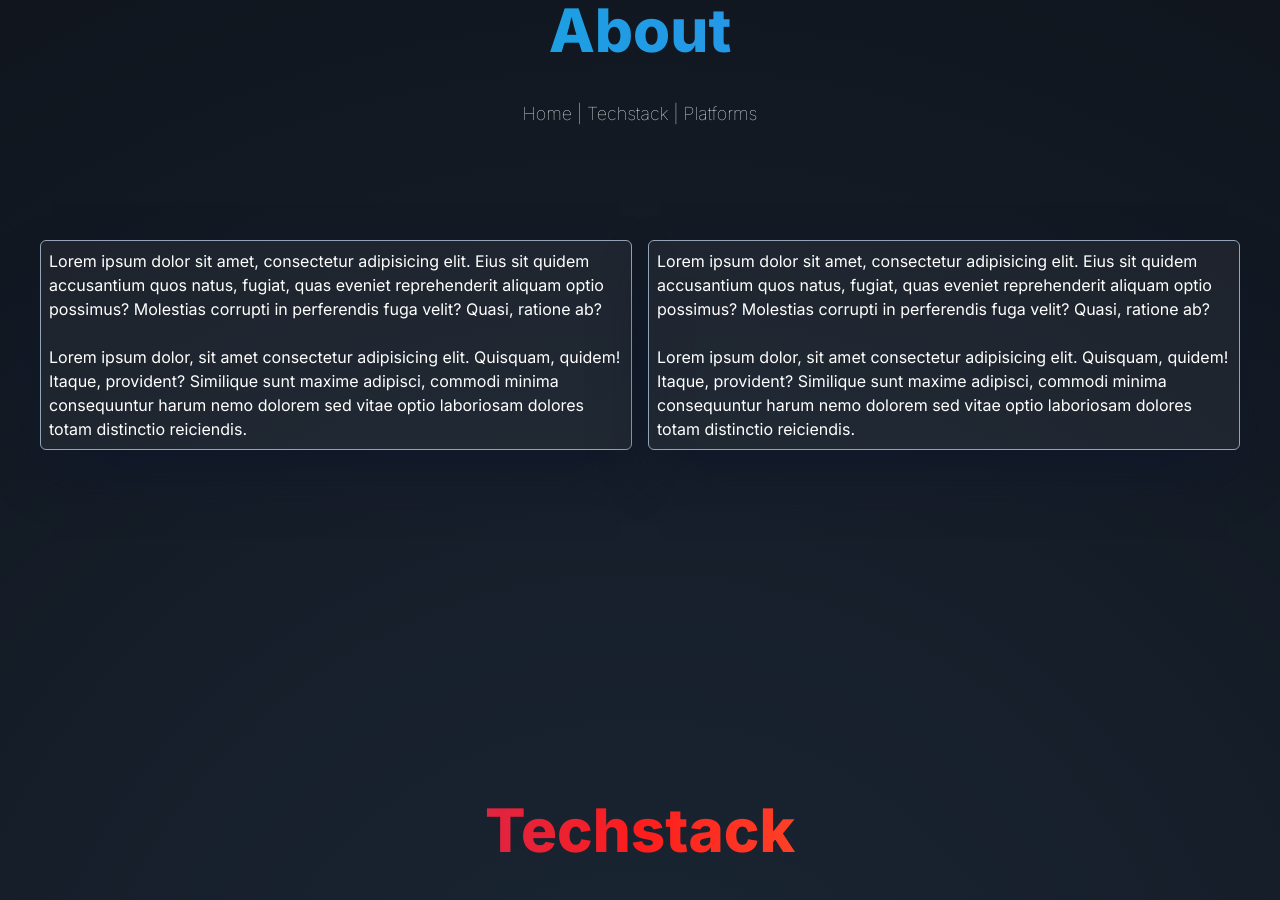
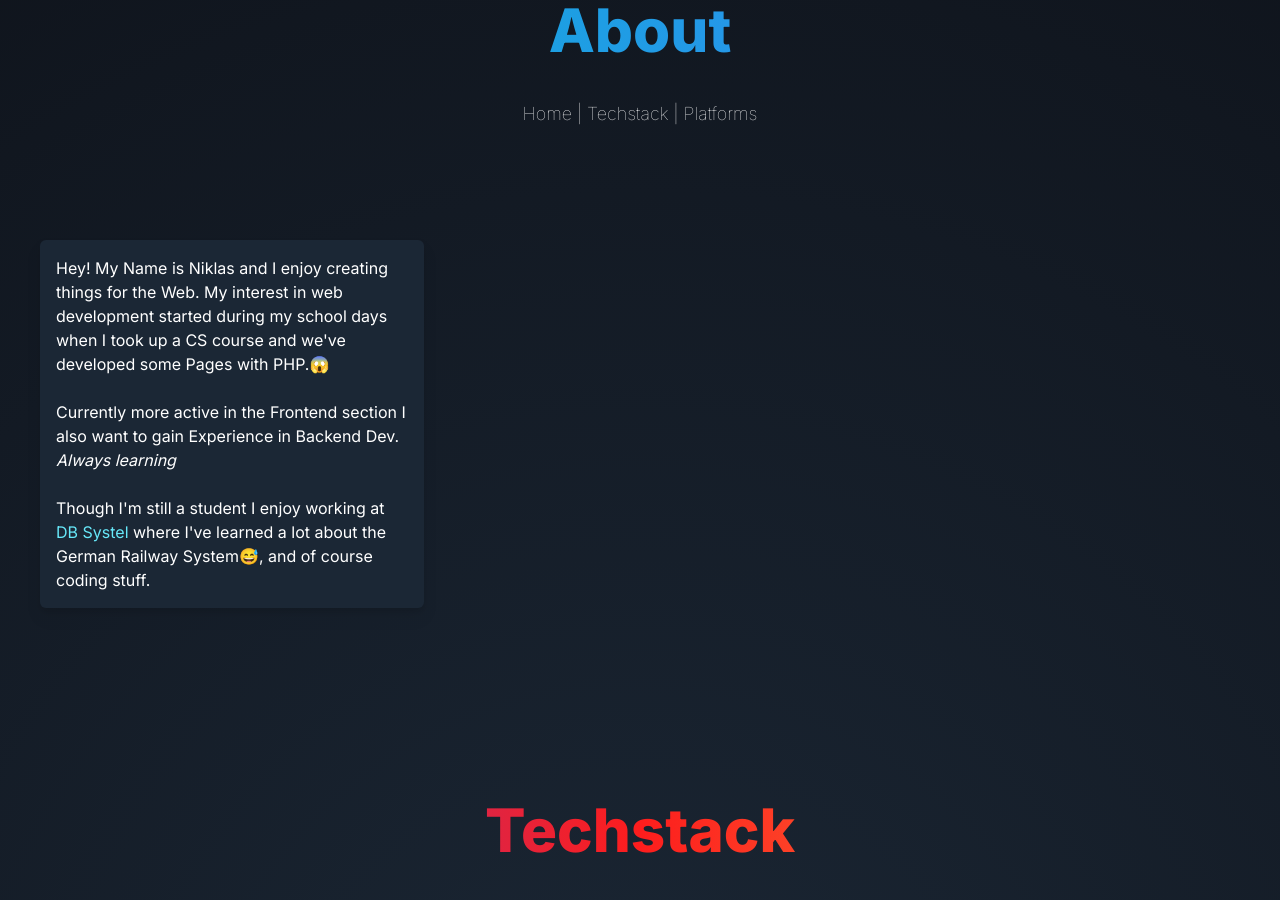
Before and after one commit to Niklas003/personalPage, a Vue app: page /#about in a window 1280 px wide. Shown: the part 880-1780 px from the top of the page. Built offline with nearby package versions, Linux system fonts and the light colour scheme.

Commit message:
feat: did some stuff in the about section

```diff
--- a/src/views/AboutView.vue
+++ b/src/views/AboutView.vue
@@ -8,16 +8,15 @@ import NavbarVue from '@/components/Navbar.vue';
         </Transition>
         <NavbarVue site="About" class="mt-10"></NavbarVue>
         <Transition name="slide-fade" appear>
-            <div class="flex flex-col md:flex-row justify-left mx-8">
-            <div data-aos="fade-left" data-aos-duration="600" class="text-white p-2 m-2 mt-28 bg-white/5 border-slate-400 border shadow-2xl shadow-slate-900 duration-300 rounded-md">
-                <p>Lorem ipsum dolor sit amet, consectetur adipisicing elit. Eius sit quidem accusantium quos natus, fugiat, quas eveniet reprehenderit aliquam optio possimus? Molestias corrupti in perferendis fuga velit? Quasi, ratione ab?</p>
-                <br>
-                <p>Lorem ipsum dolor, sit amet consectetur adipisicing elit. Quisquam, quidem! Itaque, provident? Similique sunt maxime adipisci, commodi minima consequuntur harum nemo dolorem sed vitae optio laboriosam dolores totam distinctio reiciendis.</p>
-            </div>
-            <div data-aos="fade-left" data-aos-duration="600" data-aos-delay="400" class="text-white p-2 m-2 mt-28 bg-white/5 border-slate-400 border shadow-2xl shadow-slate-900 duration-300 rounded-md">
-                <p>Lorem ipsum dolor sit amet, consectetur adipisicing elit. Eius sit quidem accusantium quos natus, fugiat, quas eveniet reprehenderit aliquam optio possimus? Molestias corrupti in perferendis fuga velit? Quasi, ratione ab?</p>
-                <br>
-                <p>Lorem ipsum dolor, sit amet consectetur adipisicing elit. Quisquam, quidem! Itaque, provident? Similique sunt maxime adipisci, commodi minima consequuntur harum nemo dolorem sed vitae optio laboriosam dolores totam distinctio reiciendis.</p>
+            <div class="flex flex-col md:flex-row justify-start mx-8">
+                <div data-aos="fade-left" data-aos-duration="600" class="self-end text-white p-4 m-2 mt-28 bg-[rgb(27,39,53)] drop-shadow-lg shadow-slate-800 duration-300 rounded-md w-96">
+                <p>Hey! My Name is Niklas and I enjoy creating things for the Web. My interest in web development started during my school days when I took up a CS course and we've developed some Pages with PHP.😱
+                    <br>
+                    <br>
+                    Currently more active in the Frontend section I also want to gain Experience in Backend Dev. <i>Always learning</i>
+                    <br><br>
+                    Though I'm still a student I enjoy working at <a href="https://www.dbsystel.de/dbsystel" class="text-cyan-300 hover:underline">DB Systel</a> where I've learned a lot about the German Railway System😅, and of course coding stuff.
+                </p>
             </div>
         </div>
         </Transition>
```
Also changed, not shown: 1 other file (tests, documents, lock files or other folders).
